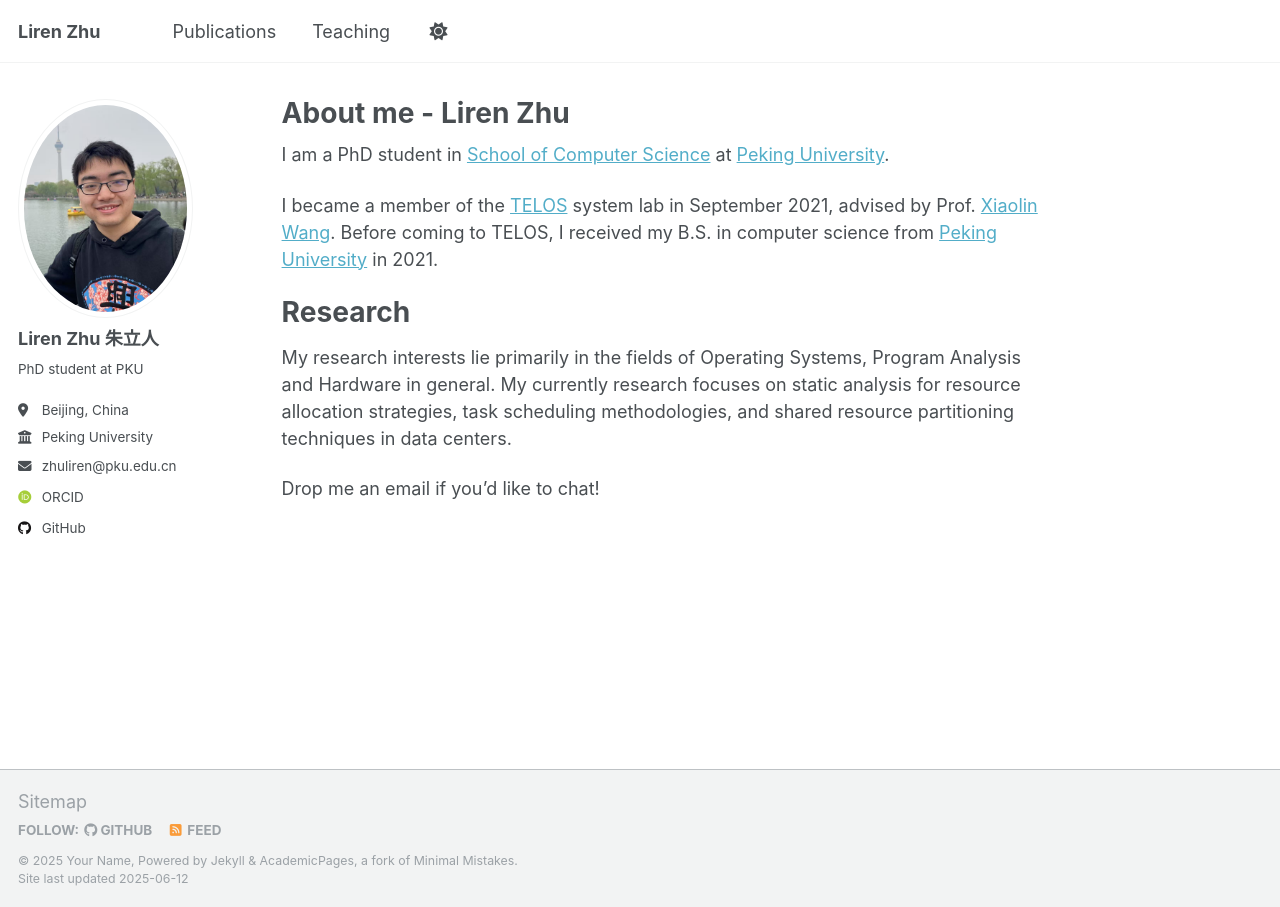
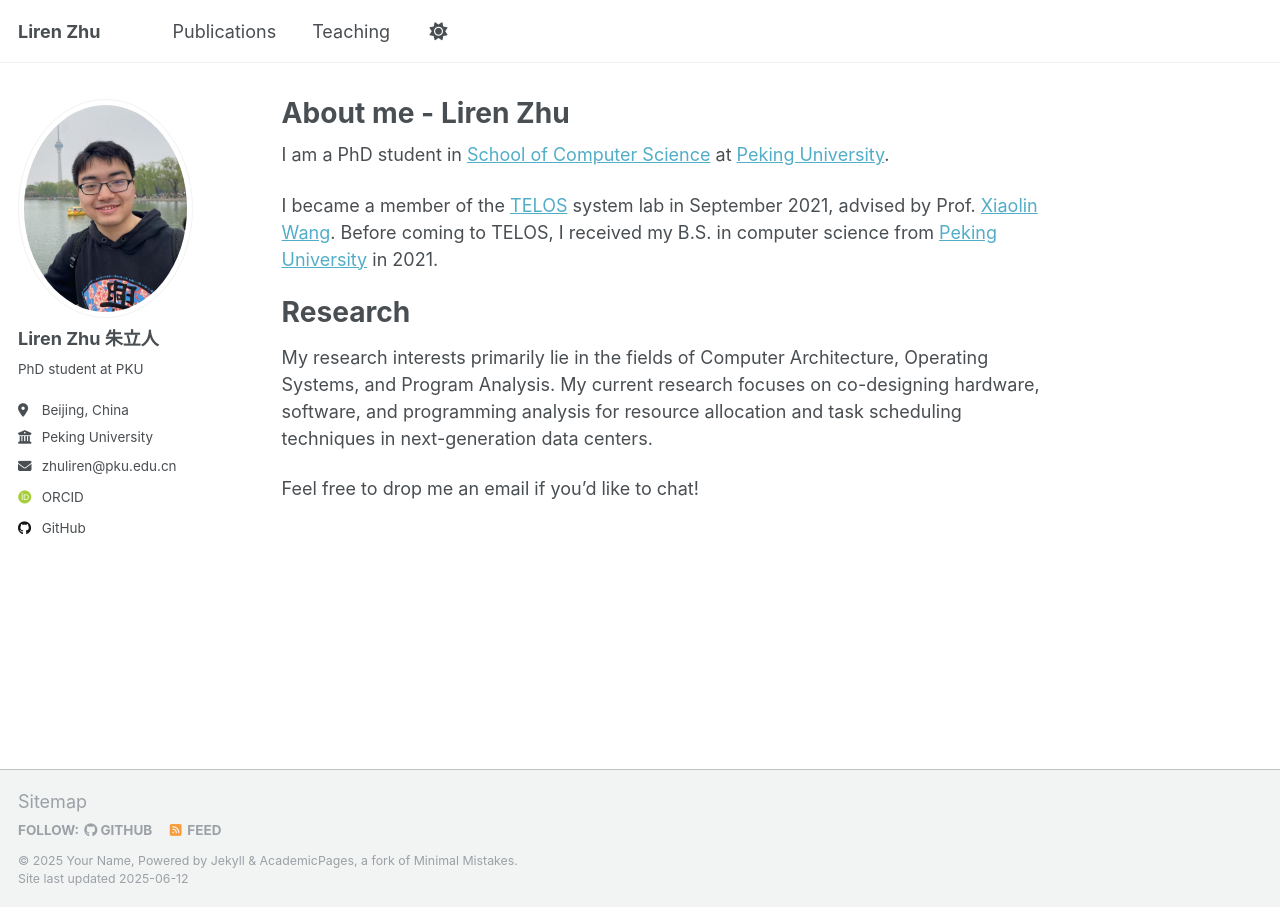
Before and after one commit to PKU-ZLR/PKU-ZLR.github.io, a Jekyll site: the page built from _pages/about.md, in a window 1280 px wide. Built offline with Jekyll 4.4.1, drawn with Linux system fonts in a browser that asks for light colours; some web fonts are replaced.

Commit message:
Update about.md

```diff
--- a/_pages/about.md
+++ b/_pages/about.md
@@ -13,6 +13,6 @@ I became a member of the [TELOS](https://telos-syslab.github.io/) system lab in
 
 Research
 ======
-My research interests lie primarily in the fields of Operating Systems, Program Analysis and Hardware in general. My currently research focuses on static analysis for  resource allocation strategies, task scheduling methodologies, and shared resource partitioning techniques in data centers.
+My research interests primarily lie in the fields of Computer Architecture, Operating Systems, and Program Analysis. My current research focuses on co-designing hardware, software, and programming analysis for resource allocation and task scheduling techniques in next-generation data centers.
 
-Drop me an email if you’d like to chat!
+Feel free to drop me an email if you’d like to chat!
```
